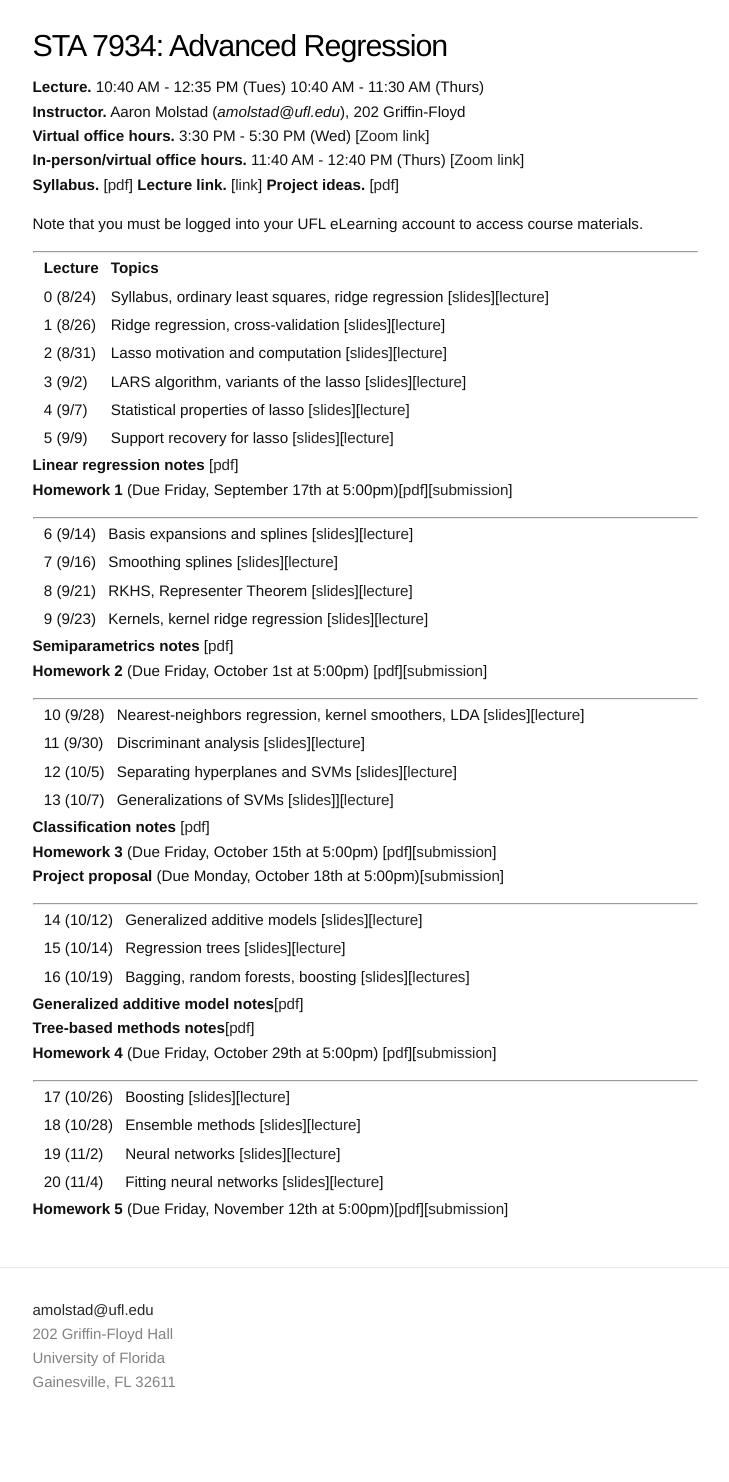
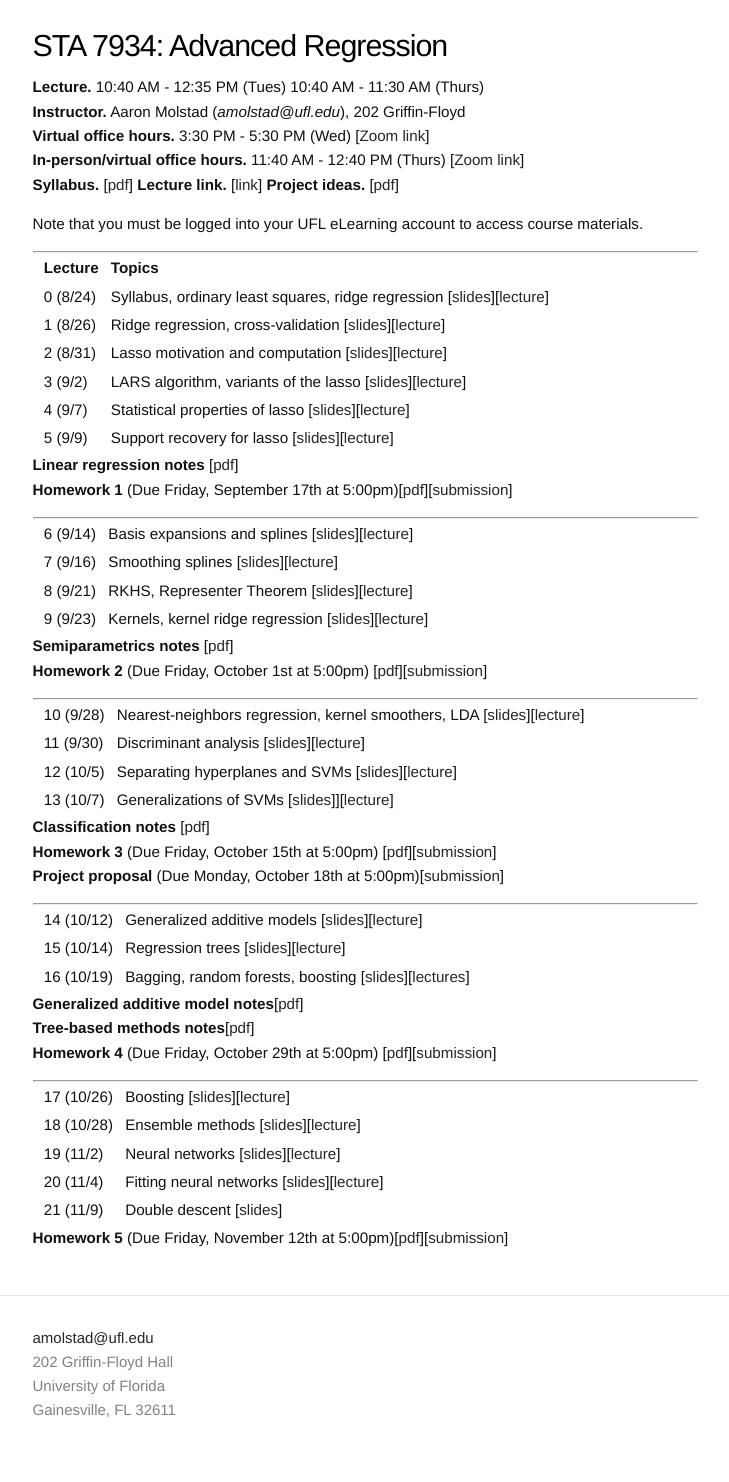
Before and after one commit to ajmolstad/ajmolstad.github.io, a Jekyll site: the page built from F21_STA7934.md, in a window 1280 px wide. Shown: the whole page, without its empty margins (275-1004 px from the left). Built offline with Jekyll 4.4.1, drawn with Linux system fonts in a browser that asks for light colours; before the commit the page ends 1454 px from its top, so only the background shows below that.

Commit message:
Update F21_STA7934.md

```diff
--- a/F21_STA7934.md
+++ b/F21_STA7934.md
@@ -68,5 +68,7 @@ Note that you must be logged into your UFL eLearning account to access course ma
 || 18 (10/28) || Ensemble methods [[slides](https://ufl.instructure.com/files/63522093/download?download_frd=1)][[lecture](https://ufl.instructure.com/courses/437665/files?preview=63689023)] ||
 || 19 (11/2) || Neural networks [[slides](https://ufl.instructure.com/files/63689000/download?download_frd=1)][[lecture](https://ufl.instructure.com/courses/437665/files?preview=63777196)] ||
 || 20 (11/4) || Fitting neural networks [[slides](https://ufl.instructure.com/files/63777198/download?download_frd=1)][[lecture](https://ufl.instructure.com/courses/437665/files?preview=63904456)] ||
+|| 21 (11/9) || Double descent [[slides](https://ufl.instructure.com/files/63942560/download?download_frd=1)] ||
+
 
 **Homework 5** (Due Friday, November 12th at 5:00pm)[[pdf](https://ufl.instructure.com/files/63521741/download?download_frd=1)][[submission](https://ufl.instructure.com/courses/437665/assignments/4931763)]
```
